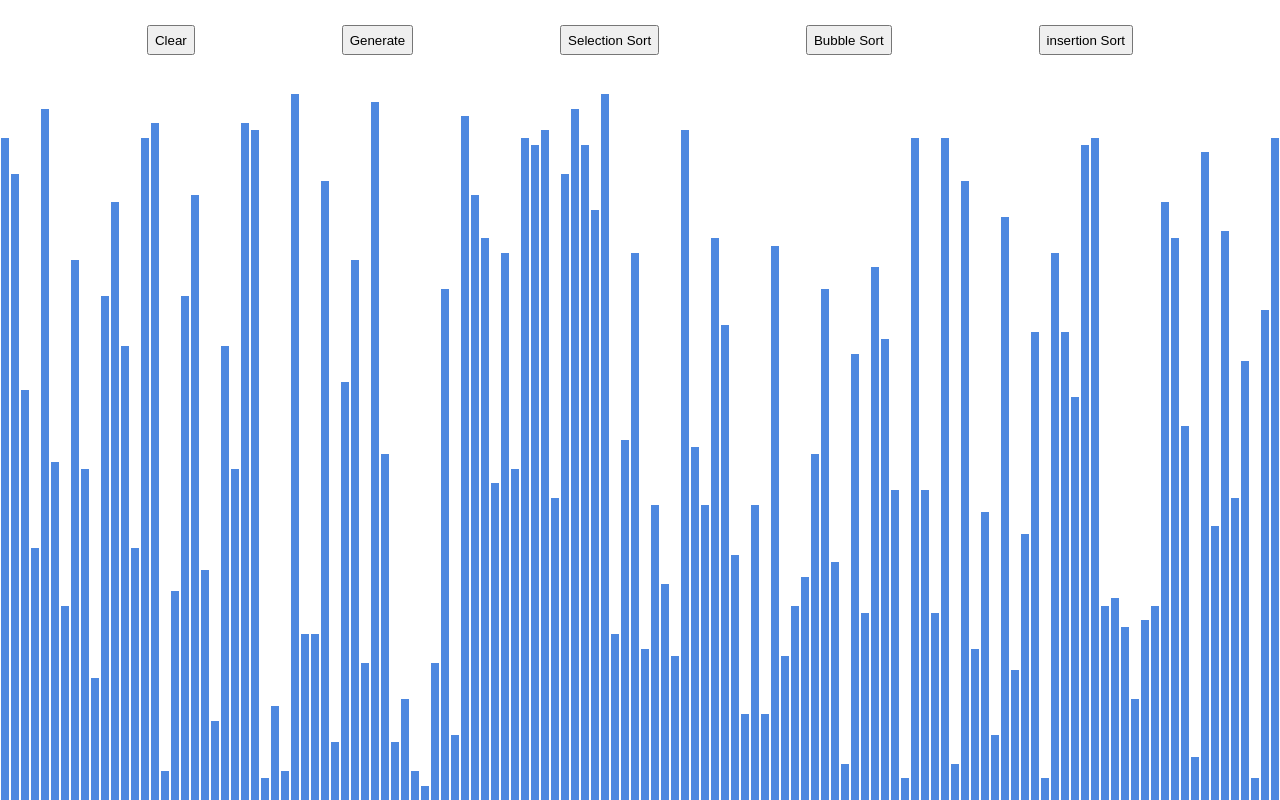
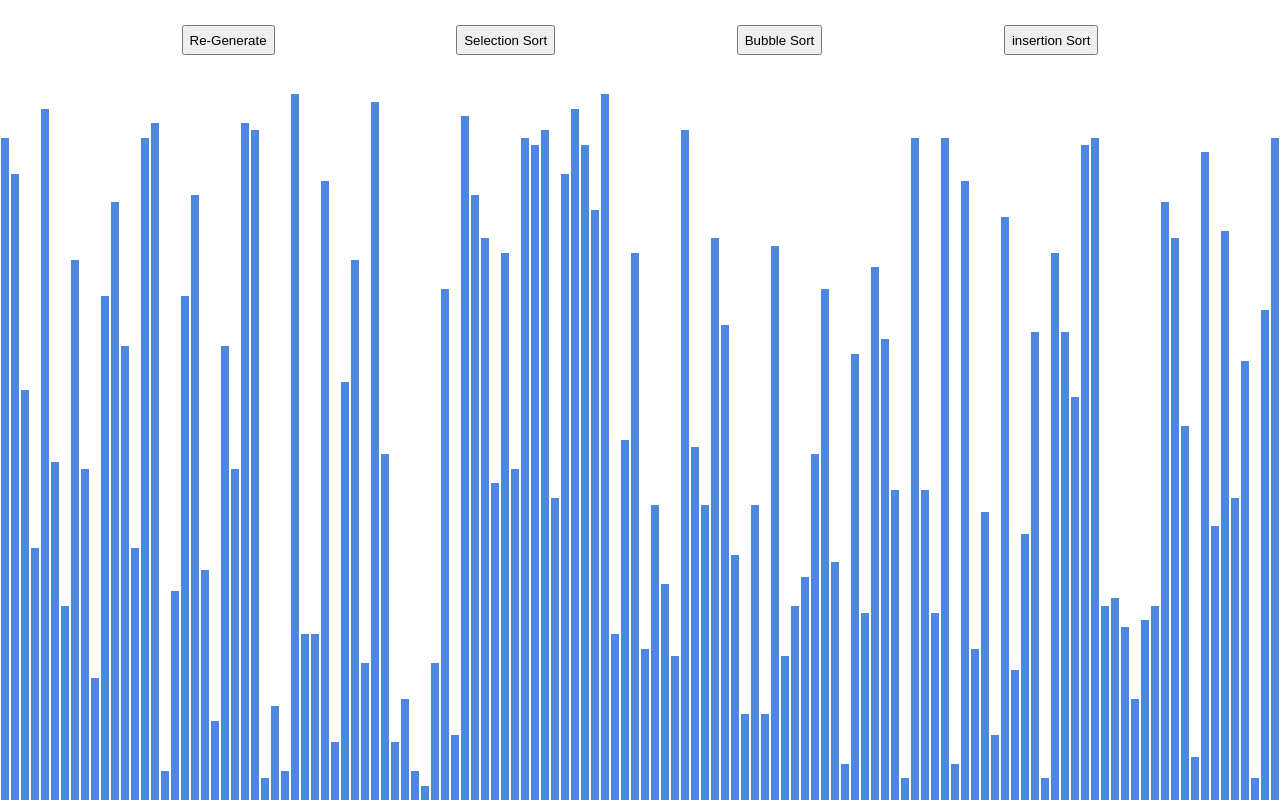
Before and after one commit to liyibass/sorting-algorithm, a React (Create React App) app: page / in a window 1280 px wide. Built offline with nearby package versions, Linux system fonts and the light colour scheme.

Commit message:
fix bar's style value bug after multiple re-sorting.

```diff
--- /dev/null
+++ b/src/components/ControllBar/ControllBar.component.jsx
@@ -0,0 +1,75 @@
+import React, { useState } from "react";
+import "./ControllBar.style.scss";
+
+function ControllBar({
+  clearDiagram,
+  generateDiagram,
+  selectionSortHandler,
+  bubbleSortHandler,
+  insertionSortHandler,
+}) {
+  const [ctrlBarState, setCtrlBarState] = useState(1); //0:generate 1:algorithm、generate 2:clear
+
+  switch (ctrlBarState) {
+    case 0:
+      return (
+        <div className="ControllBar">
+          <button
+            onClick={() => {
+              setCtrlBarState(1);
+              generateDiagram();
+            }}
+          >
+            Generate
+          </button>
+        </div>
+      );
+    case 1:
+      return (
+        <div className="ControllBar">
+          <button onClick={() => generateDiagram()}>Re-Generate</button>
+          <button
+            onClick={() => {
+              setCtrlBarState(2);
+              selectionSortHandler();
+            }}
+          >
+            Selection Sort
+          </button>
+          <button
+            onClick={() => {
+              setCtrlBarState(2);
+              bubbleSortHandler();
+            }}
+          >
+            Bubble Sort
+          </button>
+          <button
+            onClick={() => {
+              setCtrlBarState(2);
+              insertionSortHandler();
+            }}
+          >
+            insertion Sort
+          </button>
+        </div>
+      );
+    case 2:
+      return (
+        <div className="ControllBar">
+          <button
+            onClick={() => {
+              setCtrlBarState(1);
+              clearDiagram();
+            }}
+          >
+            Clear
+          </button>
+        </div>
+      );
+    default:
+      return null;
+  }
+}
+
+export default React.memo(ControllBar);
--- /dev/null
+++ b/src/components/ControllBar/ControllBar.style.scss
@@ -0,0 +1,18 @@
+@import "../../styles/base/variables.scss";
+@import "../../styles/base/responsiveMixin.scss";
+
+.ControllBar {
+  height: 10%;
+  width: 100%;
+
+  display: flex;
+  flex-direction: row;
+  align-items: center;
+  justify-content: space-evenly;
+
+  button {
+    height: 30px;
+  }
+  @include atSmall {
+  }
+}
--- a/src/components/SortingVisualizer/SortingVisualizer.component.jsx
+++ b/src/components/SortingVisualizer/SortingVisualizer.component.jsx
@@ -7,13 +7,14 @@ import {
   bubbleSortAnimations,
   insertionSortAnimations,
 } from "../../sortingAlgorithm/sortingAlgorithm";
+import ControllBar from "../ControllBar/ControllBar.component";
 
 function SortingVisualizer() {
   const [Diagram, setDiagram] = useState([]); //拿來顯示的Diagram
   const [resultDiagram, setResultDiagram] = useState([]); //背景顯示結果的Diagram
   const [prompt, setPrompt] = useState({});
+  const [timeouts, setTimeouts] = useState([]); // 儲存動畫的setTimeouts id，讓我們可以在reset時可以停止動畫
   const EXECUDE_TIME_INTERVAL = 8; //步驟執行時間
-  const [timeouts, setTimeouts] = useState([]); // 儲存動畫的timeouts id，讓我們可以在reset時可以停止動畫
 
   // 初始創建
   useEffect(() => {
@@ -23,12 +24,6 @@ function SortingVisualizer() {
   // ----------------------------Initial Control----------------------------
 
   const generateDiagram = () => {
-    // 停止所有的setTimeout
-    for (var i = 0; i < timeouts.length; i++) {
-      clearTimeout(timeouts[i]);
-    }
-    setTimeouts([]);
-
     // 計算螢幕寬度以及bar數量，依此建立DiagramArray
     const screenWidth = document.body.clientWidth;
     const barNumber = Math.floor(screenWidth / 10);
@@ -36,21 +31,44 @@ function SortingVisualizer() {
     for (let i = 0; i < barNumber; i++) {
       DiagramArray[i] = Math.floor(Math.random() * 100);
     }
-    const copyDiagram = DiagramArray.slice();
-    const result = insertionSortAnimations(copyDiagram);
-    setResultDiagram(result.Array);
-
     // 更新顯示畫面
     setDiagram(DiagramArray);
     setResultDiagram([]);
   };
 
+  useEffect(() => {
+    // 多次sort+re-generate後 bar的style會小概率觸發丟失bug
+    // 所以在每一次Diagram更新時 都需要重置bar的style確保數值一致
+    const allArrayBars = document.querySelectorAll(".DiagramBar");
+    allArrayBars.forEach((bar, index) => {
+      // 如果數值不一致，就重新賦予
+      if (`${Diagram[index]}%` !== bar.style.height) {
+        // console.log(false);
+        bar.style.height = `${Diagram[index]}%`;
+      } else {
+        // console.log(true);
+      }
+
+      // 順便重置顏色
+      bar.style.backgroundColor = "#4d88e0";
+    });
+  }, [Diagram]);
+
   const clearDiagram = () => {
+    // 停止所有的setTimeout
+    for (var i = 0; i < timeouts.length; i++) {
+      clearTimeout(timeouts[i]);
+    }
+    setTimeouts([]);
+
+    // 關掉prompt
     const showPrompt = document.querySelector(".promptContainer");
     showPrompt.classList.remove("promptContainer-showPrompt");
+
     setDiagram([]);
     setResultDiagram([]);
     setPrompt({});
+    generateDiagram();
   };
 
   // ----------------------------Algorithm Handler----------------------------
@@ -119,6 +137,7 @@ function SortingVisualizer() {
             barOneStyle.height,
           ];
 
+          // 執行到一半的時候 顯示prompt
           if (i === Math.floor(animations.length / 2)) {
             const showPrompt = document.querySelector(".promptContainer");
             showPrompt.classList.add("promptContainer-showPrompt");
@@ -134,19 +153,20 @@ function SortingVisualizer() {
       );
     }
   }
-  console.log("render");
+
   return (
     <div
       className="SortingVisualizer"
       style={{ height: `${window.innerHeight}px` }}
     >
-      <div className="controlBar">
-        <button onClick={() => clearDiagram()}>Clear</button>
-        <button onClick={() => generateDiagram()}>Generate</button>
-        <button onClick={() => selectionSortHandler()}>Selection Sort</button>
-        <button onClick={() => bubbleSortHandler()}>Bubble Sort</button>
-        <button onClick={() => insertionSortHandler()}>insertion Sort</button>
-      </div>
+      <ControllBar
+        clearDiagram={clearDiagram}
+        generateDiagram={generateDiagram}
+        selectionSortHandler={selectionSortHandler}
+        bubbleSortHandler={bubbleSortHandler}
+        insertionSortHandler={insertionSortHandler}
+      />
+
       <div className="DiagramContainer">
         {Diagram.map((bar, index) => {
           return <DiagramBar key={index} value={bar} />;
@@ -169,4 +189,4 @@ function SortingVisualizer() {
   );
 }
 
-export default SortingVisualizer;
+export default React.memo(SortingVisualizer);
--- a/src/components/SortingVisualizer/SortingVisualizer.style.scss
+++ b/src/components/SortingVisualizer/SortingVisualizer.style.scss
@@ -10,19 +10,6 @@
   align-items: center;
   justify-content: end;
 
-  .controlBar {
-    height: 10%;
-    width: 100%;
-
-    display: flex;
-    flex-direction: row;
-    align-items: center;
-    justify-content: space-evenly;
-
-    button {
-      height: 30px;
-    }
-  }
   .DiagramContainer {
     // border: 2px gray solid;
     margin: auto;
```
